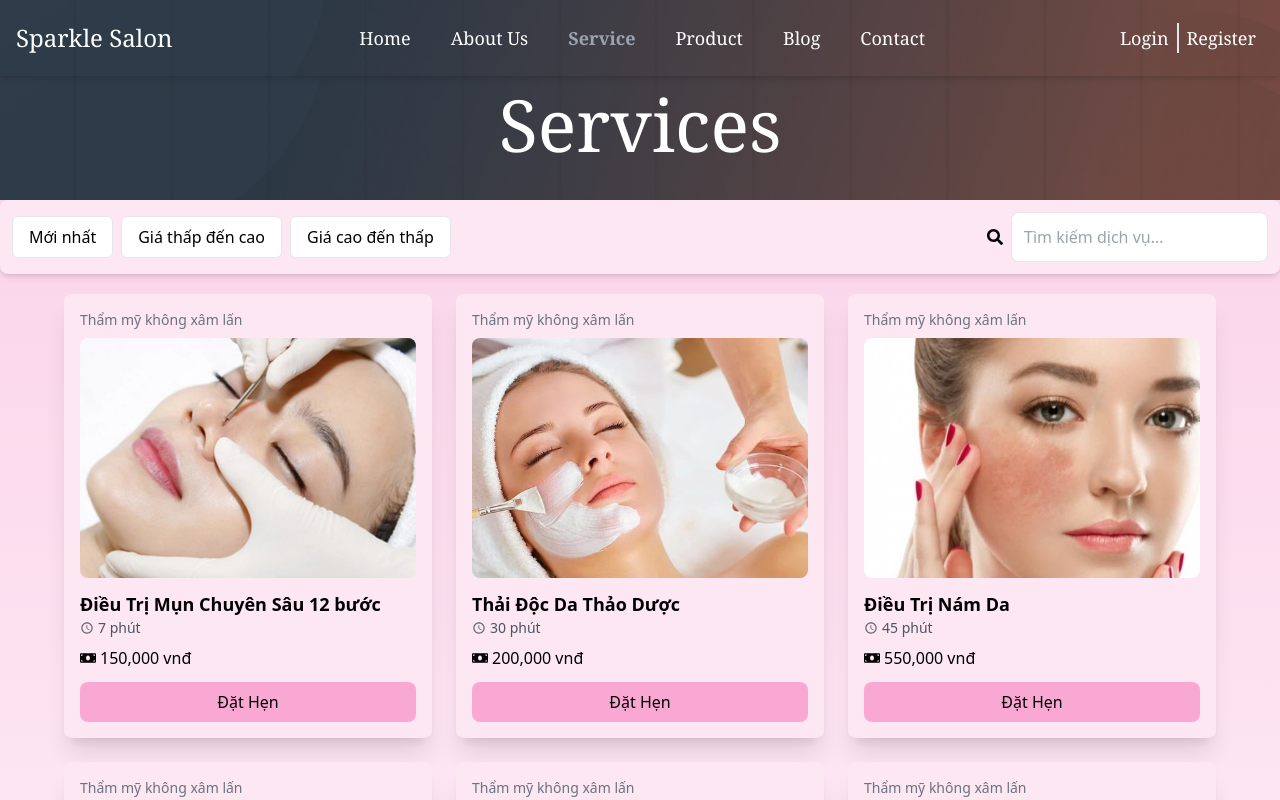
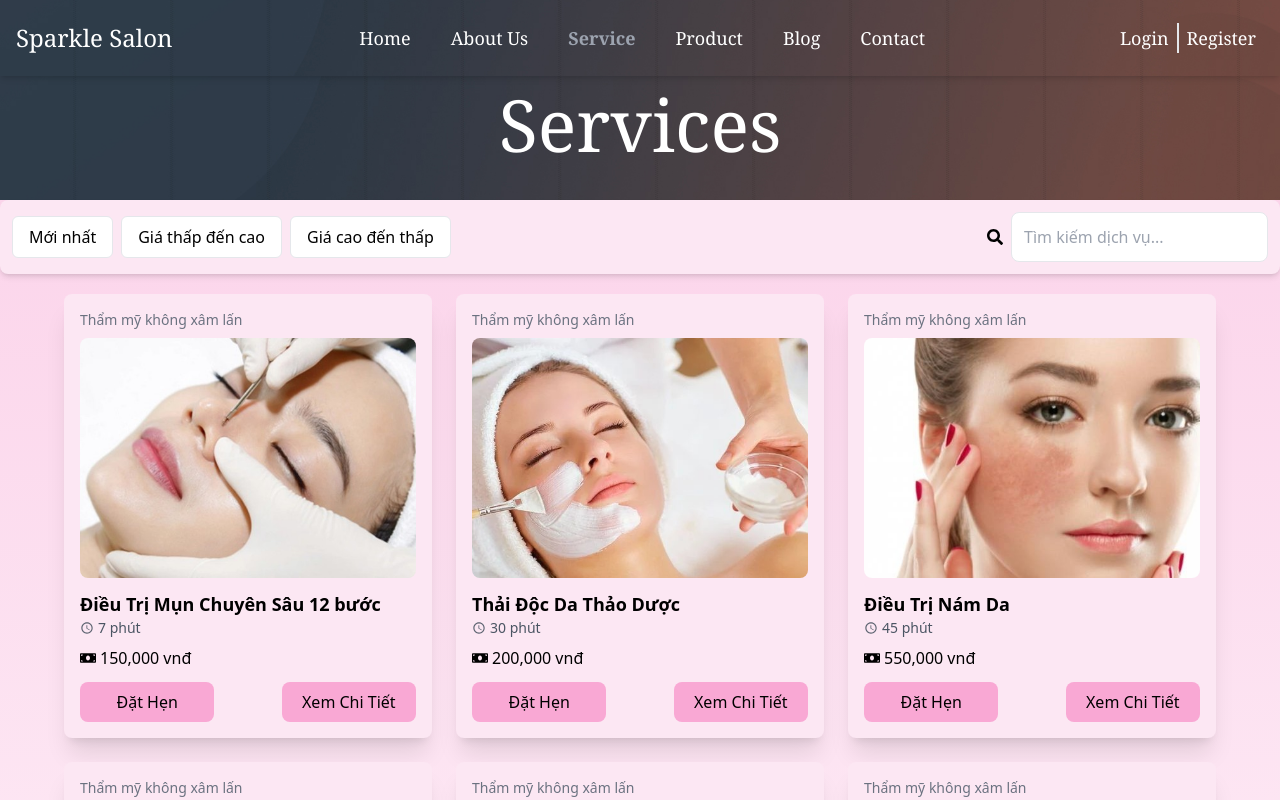
Before and after one commit to Rosettyluvhenny/SWP_SP25, a React (Vite) app in the folder sparkle-salon-fe/: page /service in a window 1280 px wide. Shown: the top 800 px of the page. Built offline with nearby package versions, Linux system fonts and the light colour scheme.

Commit message:
modified ServiceCard by adding one more button link to the blog page

```diff
--- a/sparkle-salon-fe/src/components/ServiceCard.tsx
+++ b/sparkle-salon-fe/src/components/ServiceCard.tsx
@@ -1,6 +1,7 @@
 import React from "react";
 import { FaMoneyBill } from "react-icons/fa";
 import { IoMdTime } from "react-icons/io";
+import { Link } from "react-router-dom";
 
 interface ServiceCardProps {
     service: {
@@ -31,12 +32,19 @@ const ServiceCard: React.FC<ServiceCardProps> = ({ service, onSelect }) => {
                 <FaMoneyBill className="mr-1" />
                 {service.price.toLocaleString()} vnđ
             </p>
-            <button
-                className="mt-3 w-full bg-pink-300 hover:bg-pink-400 text-black py-2 rounded-lg"
-                onClick={() => onSelect(service.name)}
-            >
-                Đặt Hẹn
-            </button>
+            <div className="flex flex-row justify-between">
+                <button
+                    className="mt-3 w-[40%] bg-pink-300 hover:bg-pink-400 text-black py-2 rounded-lg"
+                    onClick={() => onSelect(service.name)}
+                >
+                    Đặt Hẹn
+                </button>
+                <button
+                    className="mt-3 w-[40%] bg-pink-300 hover:bg-pink-400 text-black py-2 rounded-lg"
+                >
+                    <Link to="/blog">Xem Chi Tiết</Link>
+                </button>
+            </div>
         </div>
     );
 };
```
